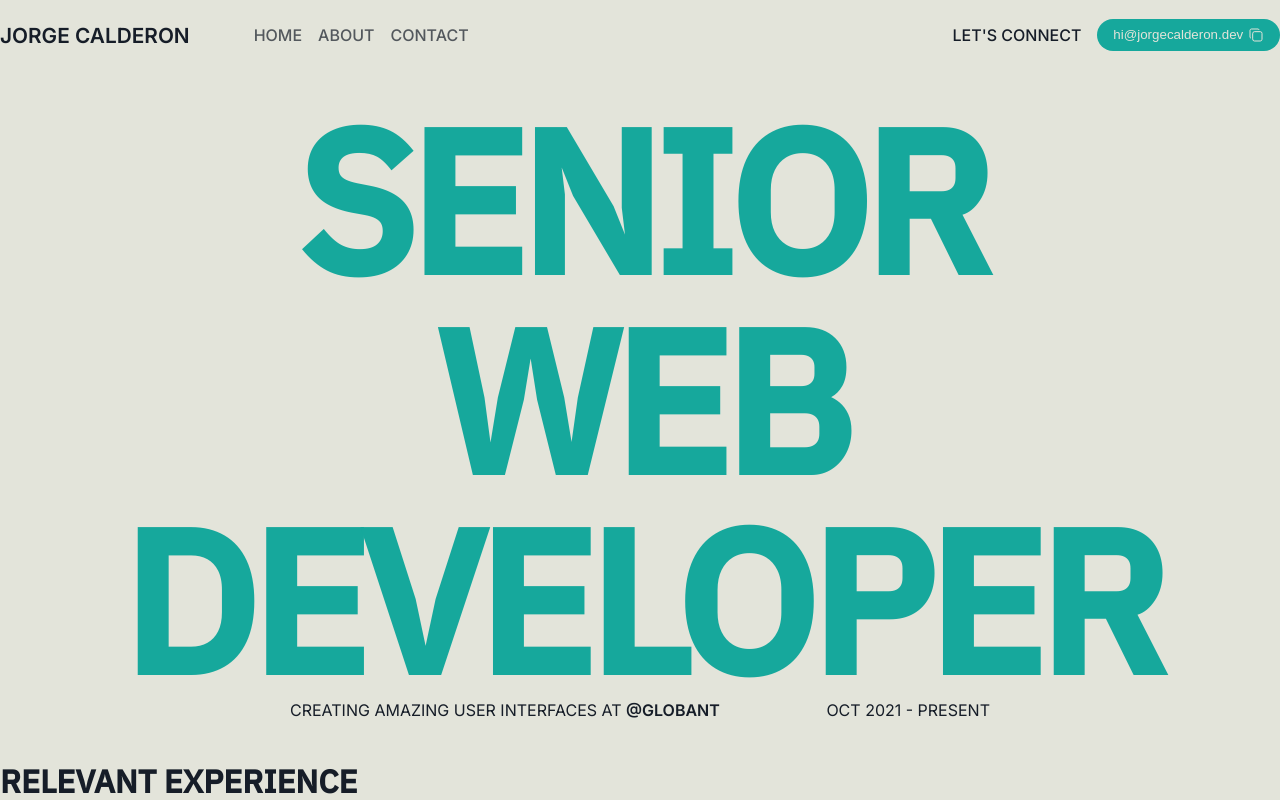
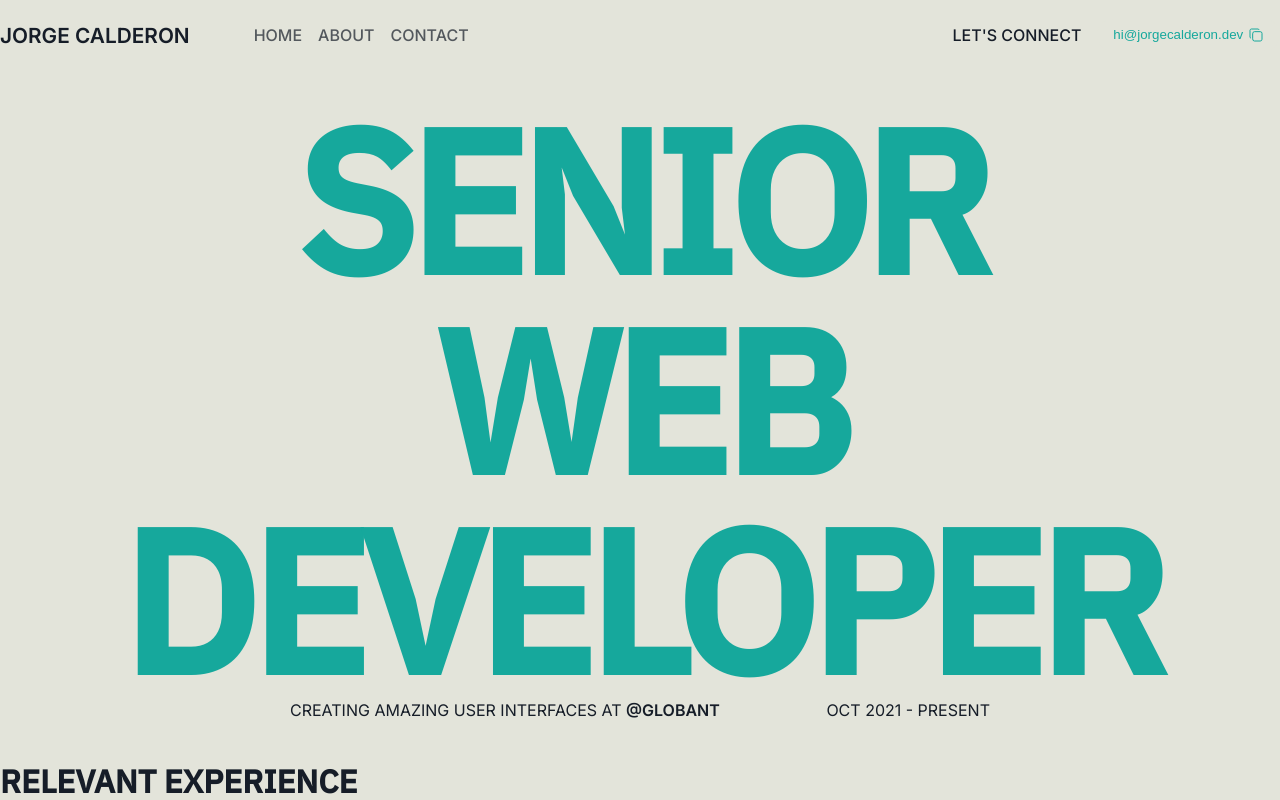
Before and after one commit to calderonjorge/portfolio, a Next.js app: page / in a window 1280 px wide. Shown: the top 800 px of the page. Built offline with nearby package versions, Linux system fonts and the light colour scheme.

Commit message:
button color animation

```diff
--- a/src/components/Header/Header.module.scss
+++ b/src/components/Header/Header.module.scss
@@ -1,10 +1,10 @@
 .header {
-  text-transform            : uppercase;
-  font-weight               : 500;
-  position                  : fixed;
-  width                     : 100%;
-  top                       : 0;
-  z-index: 1000;
+  text-transform: uppercase;
+  font-weight   : 500;
+  position      : fixed;
+  width         : 100%;
+  top           : 0;
+  z-index       : 1000;
 }
 
 .header {
@@ -13,16 +13,6 @@
   animation-range   : 0 200px;
 }
 
-@keyframes blur {
-  to {
-    box-shadow:
-      0px 5px 50px -5px rgba(0, 0, 0, 0.1),
-      0px 0px 0 1px rgba(0, 0, 0, 0.3);
-    background     : rgba(0, 0, 0, 0.3);
-    backdrop-filter: blur(1rem) brightness(75%) saturate(70%);
-    -webkit-backdrop-filter: blur(1rem) brightness(75%) saturate(70%);
-  }
-}
 
 .navbar {
   height         : 70px;
@@ -83,15 +73,19 @@
   gap    : 1rem;
 
   button {
-    color        : var(--secondary-color);
-    border       : none;
-    padding      : .5rem 1rem;
-    border-radius: 1rem;
-    cursor       : pointer;
-    transition   : scale 0.3s;
-    display      : flex;
-    gap          : 0.3rem;
-    background-color: var(--accent-color);
+    color           : var(--accent-color);
+    border          : none;
+    padding         : .5rem 1rem;
+    border-radius   : 1rem;
+    cursor          : pointer;
+    transition      : scale 0.3s;
+    display         : flex;
+    gap             : 0.3rem;
+    background-color: var(--secondary-color);
+
+    animation         : changeColor linear both;
+    animation-timeline: scroll();
+    animation-range   : 0 200px;
 
     &:hover {
       scale: 105%;
@@ -104,6 +98,25 @@
   }
 }
 
-.copyCheck {
-  color: var(--success);
+// .copyCheck {
+//   color: var(--success);
+// }
+
+@keyframes blur {
+  to {
+    box-shadow:
+      0px 5px 50px -5px rgba(0, 0, 0, 0.1),
+      0px 0px 0 1px rgba(0, 0, 0, 0.3);
+    background             : rgba(0, 0, 0, 0.3);
+    backdrop-filter        : blur(1rem) brightness(75%) saturate(70%);
+    -webkit-backdrop-filter: blur(1rem) brightness(75%) saturate(70%);
+  }
 }
+
+@keyframes changeColor {
+  to {
+    background-color: var(--accent-color);
+    color : var(--secondary-color);
+
+  }
+}
```
